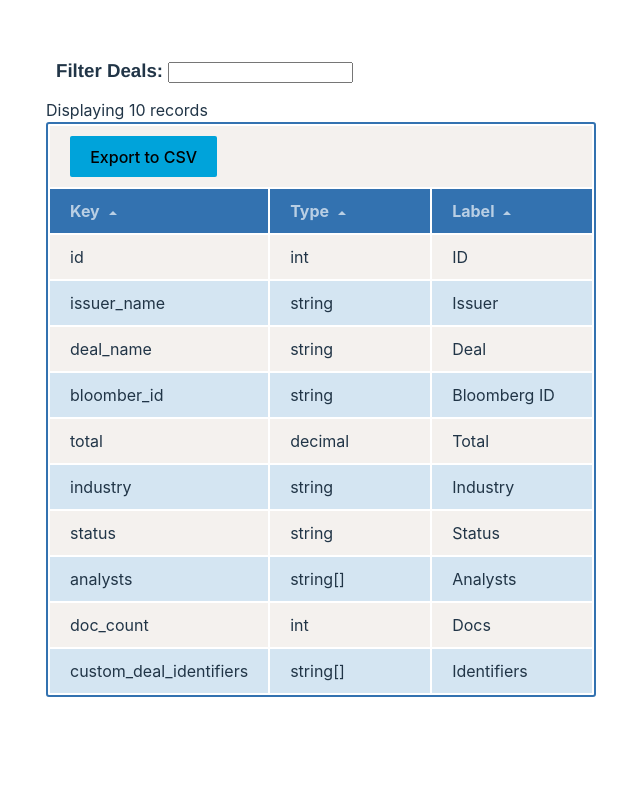
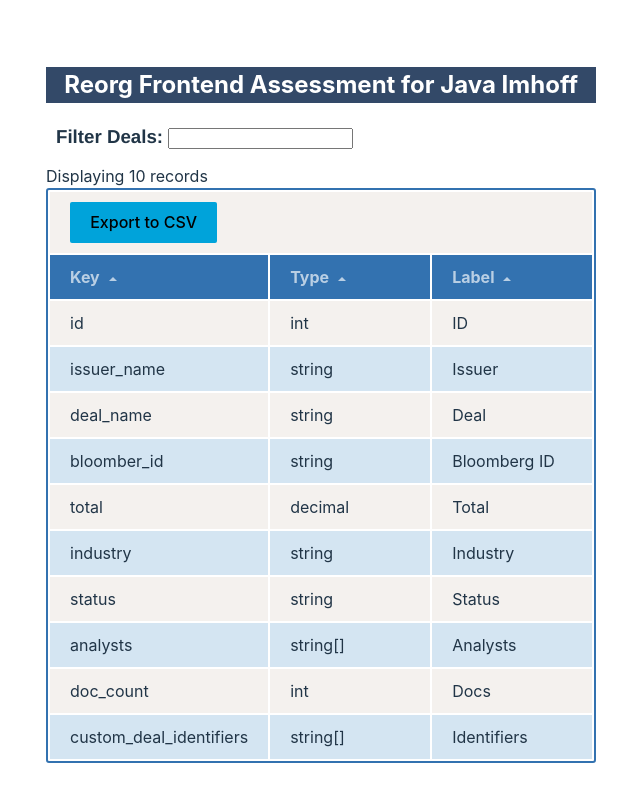
Before and after one commit to caveDog69/reorg-challenge-java-imhoff, a Vue app: page / in a window 1280 px wide. Shown: the top 802 px of the page, without its empty margins (1-641 px from the left). Built offline with nearby package versions, Linux system fonts and the light colour scheme.

Commit message:
Adding header

```diff
--- a/src/App.vue
+++ b/src/App.vue
@@ -9,9 +9,13 @@ import { EventBus } from './components//messageBus.js';
 const gridColumns = Object.keys(dealData[0]);
 const gridData = dealData;
 const messageData = computed(() => EventBus.messageData || {});
+
 </script>
 
 <template>
+  <div class="header">
+    <h2>Reorg Frontend Assessment for Java Imhoff</h2>
+  </div>
   <searchForm />
   <div class="gridContainer">
     <Grid
@@ -24,6 +28,11 @@ const messageData = computed(() => EventBus.messageData || {});
 </template>
 
 <style>
+.header {
+  background-color: rgba(51, 73, 104);
+  color: white;
+}
+
 .gridContainer {
   max-width: 1200px;
   max-height: 600px;
```
